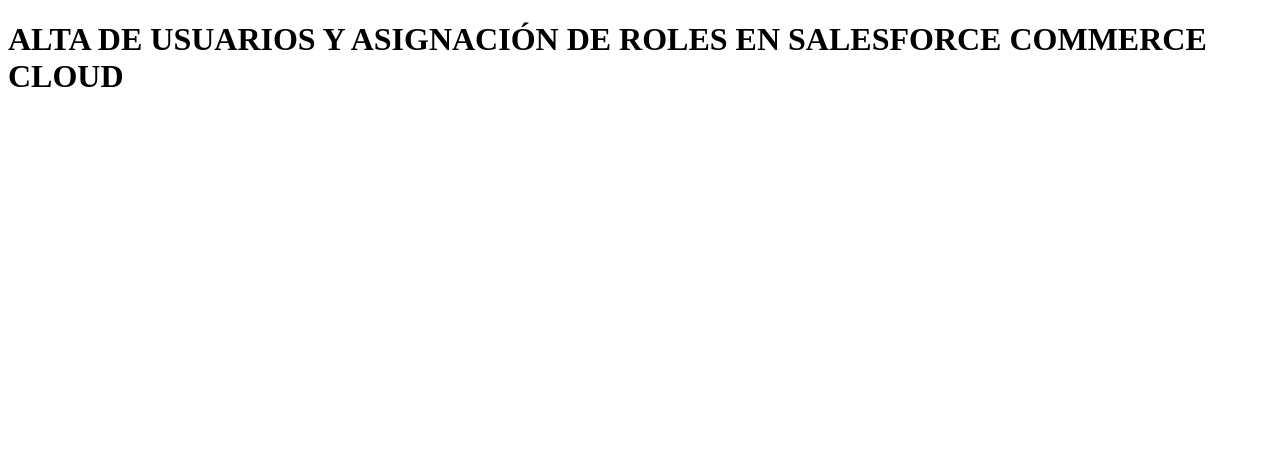
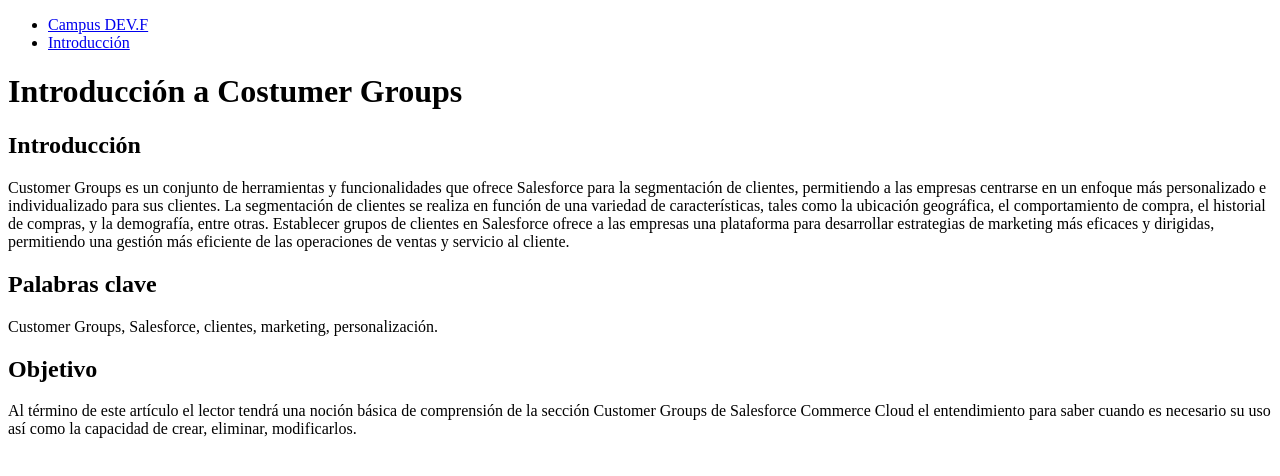
Before and after one commit to Nunga-Pablo/Articulo_cientifico, a plain HTML site: page index.html in a window 1280 px wide. Drawn offline with Linux system fonts and the light colour scheme.

Commit message:
Adding the first part of the articulo

```diff
--- a/index.html
+++ b/index.html
@@ -7,7 +7,53 @@
 </head>
 <body>
 
-    <h1>ALTA DE USUARIOS Y ASIGNACIÓN DE ROLES EN SALESFORCE COMMERCE CLOUD</h1>
+    <header>
+        <navbar>
+            <ul>
+                <li><a href="https://edu.devf.la/en/campus/home" target="_blank">Campus DEV.F</a></li>
+                <li><a href="#inicio">Introducción</a></li>
+            </ul>
+        </navbar>
+    </header>
+
+    <h1>Introducción a Costumer Groups</h1>
+
+    <!-- Inicio -->
+
+    <section id="inicio">
+
+        <section id="inicio-introduccion">
+            <h2>Introducción</h2>
+            <p>
+                Customer Groups es un conjunto de herramientas y funcionalidades que ofrece Salesforce
+                para la segmentación de clientes, permitiendo a las empresas centrarse en un enfoque más
+                personalizado e individualizado para sus clientes. La segmentación de clientes se realiza en
+                función de una variedad de características, tales como la ubicación geográfica, el
+                comportamiento de compra, el historial de compras, y la demografía, entre otras. Establecer
+                grupos de clientes en Salesforce ofrece a las empresas una plataforma para desarrollar
+                estrategias de marketing más eficaces y dirigidas, permitiendo una gestión más eficiente de
+                las operaciones de ventas y servicio al cliente.
+            </p>
+        </section>
+
+        <section id="inicio-keywords">
+            <h2>Palabras clave</h2>
+            <p>
+                Customer Groups, Salesforce, clientes, marketing, personalización.
+            </p>
+        </section>
+
+        <section id="inicio-objetivo">
+            <h2>Objetivo</h2>
+            <p>
+                Al término de este artículo el lector tendrá una noción básica de comprensión de la sección
+                Customer Groups de Salesforce Commerce Cloud el entendimiento para saber cuando es
+                necesario su uso así como la capacidad de crear, eliminar, modificarlos.
+            </p>
+        </section>
+    </section>
+
+
 
 </body>
 </html>
```
